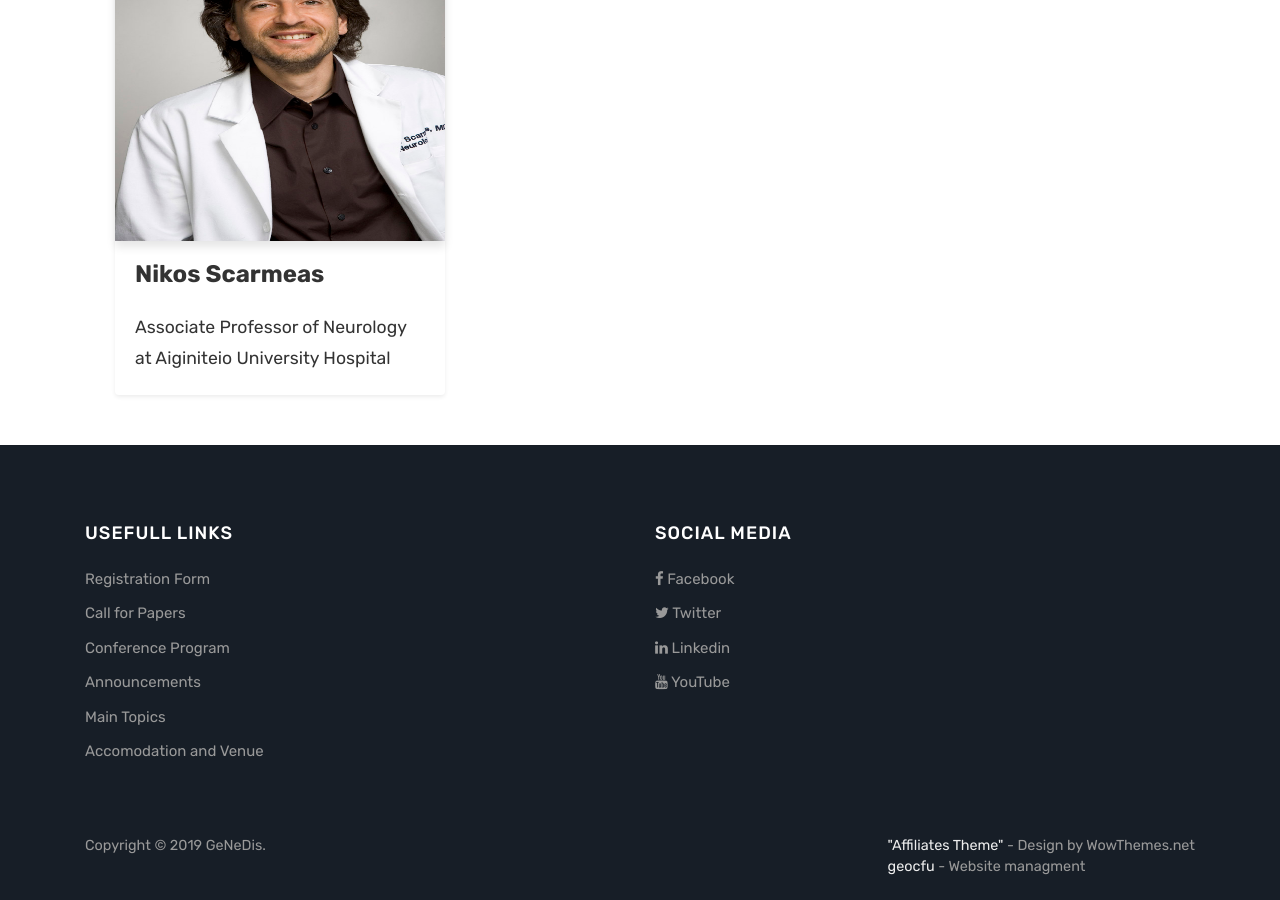
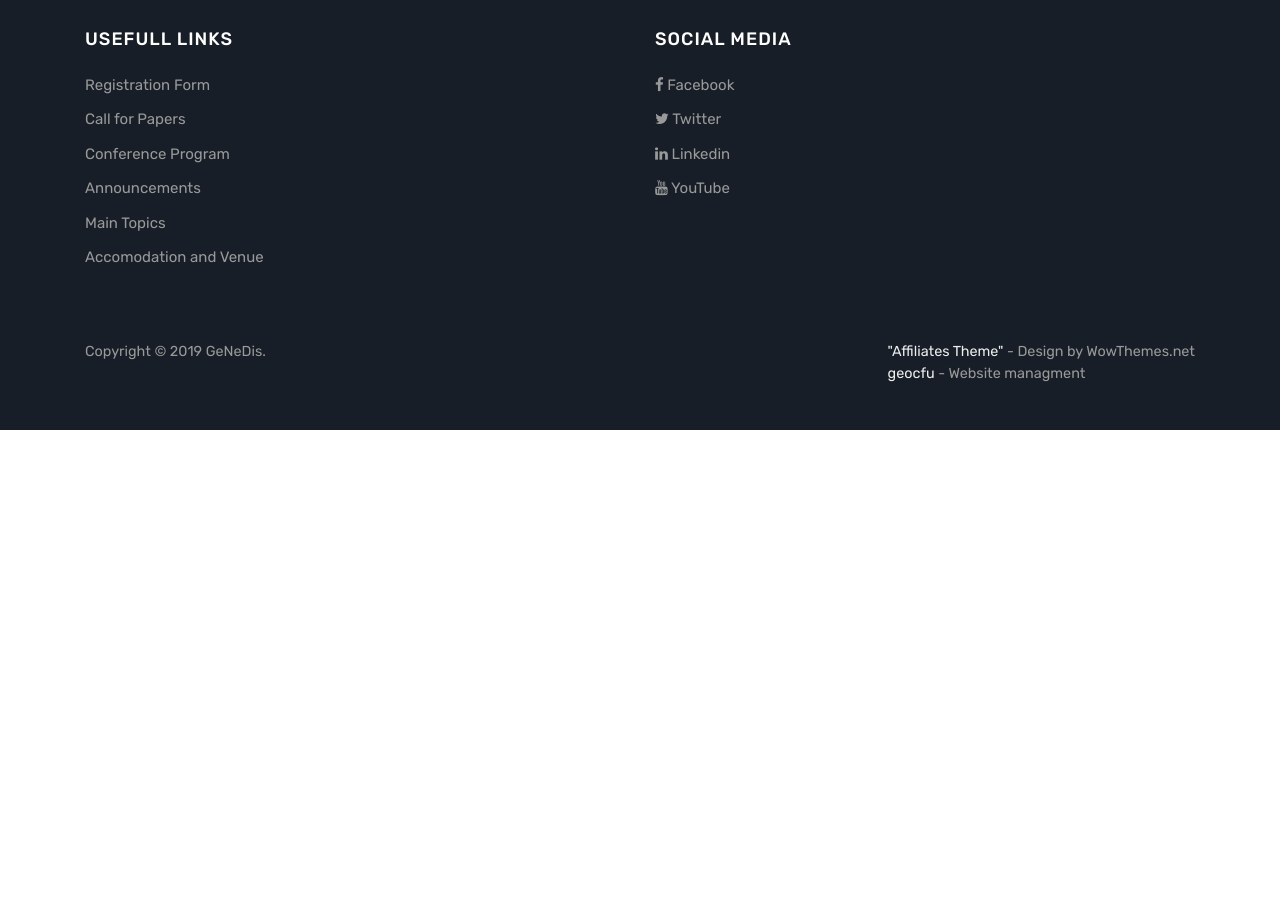
Before and after one commit to Covide-1797/genedis, a Jekyll site: the page built from pages/invited-speakers-and-keynote.html, in a window 1280 px wide and 900 px high, scrolled down 9469 px. Built offline with Jekyll 4.4.1, drawn with Linux system fonts in a browser that asks for light colours; after the commit the page ends 9899 px from its top, so only the background shows below that.

Commit message:
Update invited-speakers-and-keynote.html

```diff
--- a/pages/invited-speakers-and-keynote.html
+++ b/pages/invited-speakers-and-keynote.html
@@ -495,14 +495,4 @@ title: Keynote and Invited Speakers
             </div>
         </div>
     </div>
-    <div class="col-md-4">
-            <div class="card shadow-sm">
-                <img class="card-img-top" src="{{ site.baseurl }}/assets/images/invited-speakers/scarmeas2.jpg"
-                    alt="scarmeas2">
-                <div class="card-block">
-                    <h4 class="card-title"><b>Nikos Scarmeas</b></h4>
-                    <p class="card-text">Associate Professor of Neurology at Aiginiteio University Hospital</p>
-             </div>
-        </div>
-     </div>
 </div>
```
